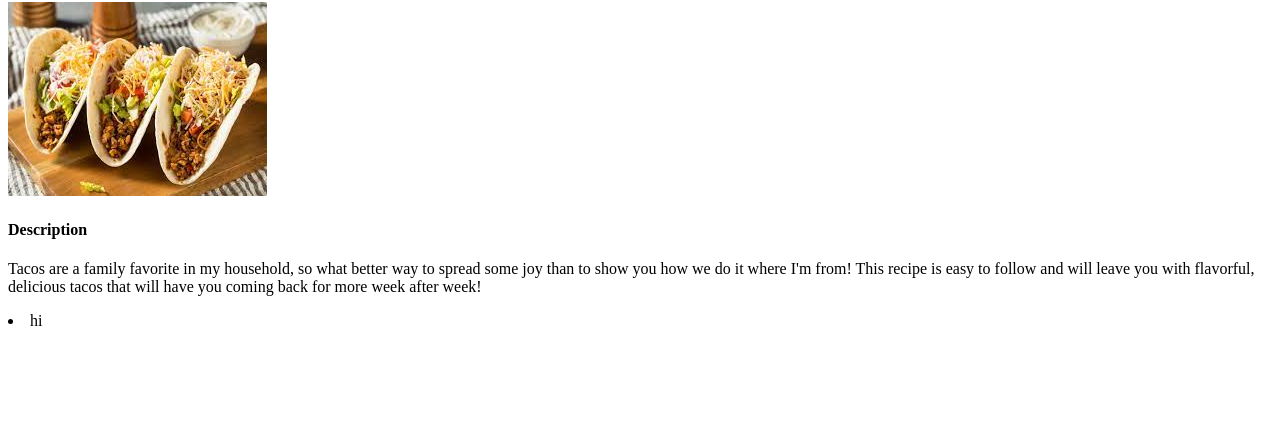
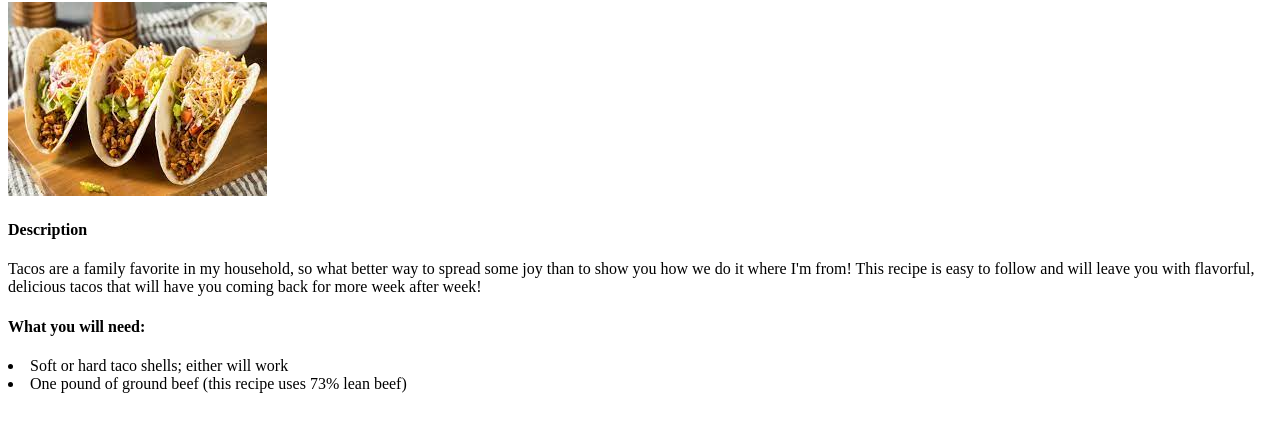
Before and after one commit to Jayhadan365/odin-recipes, a plain HTML site: page recipes/tacos.html in a window 1280 px wide. Shown: the part 78-510 px from the top of the page. Drawn offline with Linux system fonts and the light colour scheme.

Commit message:
Add few recipe details
Added a few ingredients needed for the recipe

```diff
--- a/recipes/tacos.html
+++ b/recipes/tacos.html
@@ -13,6 +13,8 @@
     <p>Tacos are a family favorite in my household, so what better way to spread some joy than to show you how we do it where I'm from!
     This recipe is easy to follow and will leave you with flavorful, delicious tacos that will have you coming back for more week after week!
     </p>
-    <li>hi</li>
+    <h4>What you will need:</h4>
+    <li>Soft or hard taco shells; either will work</li>
+    <li>One pound of ground beef (this recipe uses 73% lean beef)</li>
 </body>
 </html>
```
